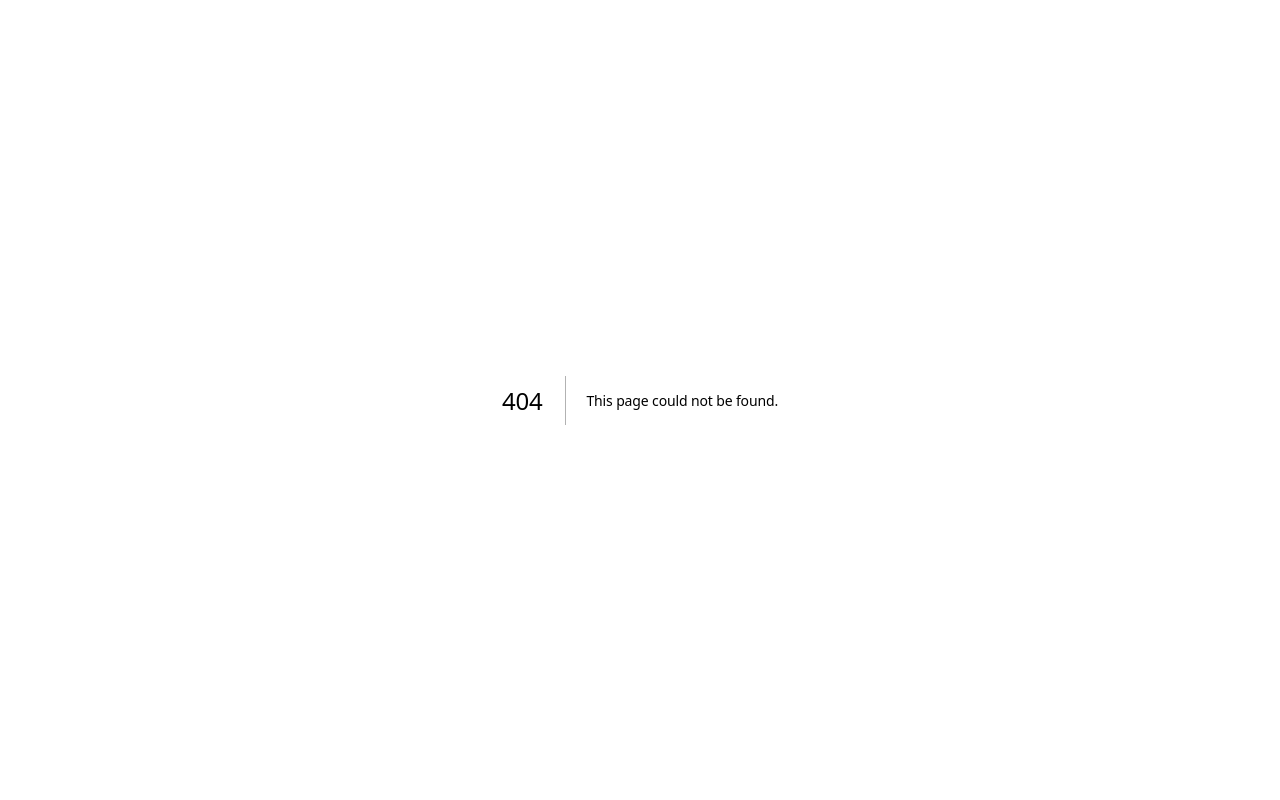
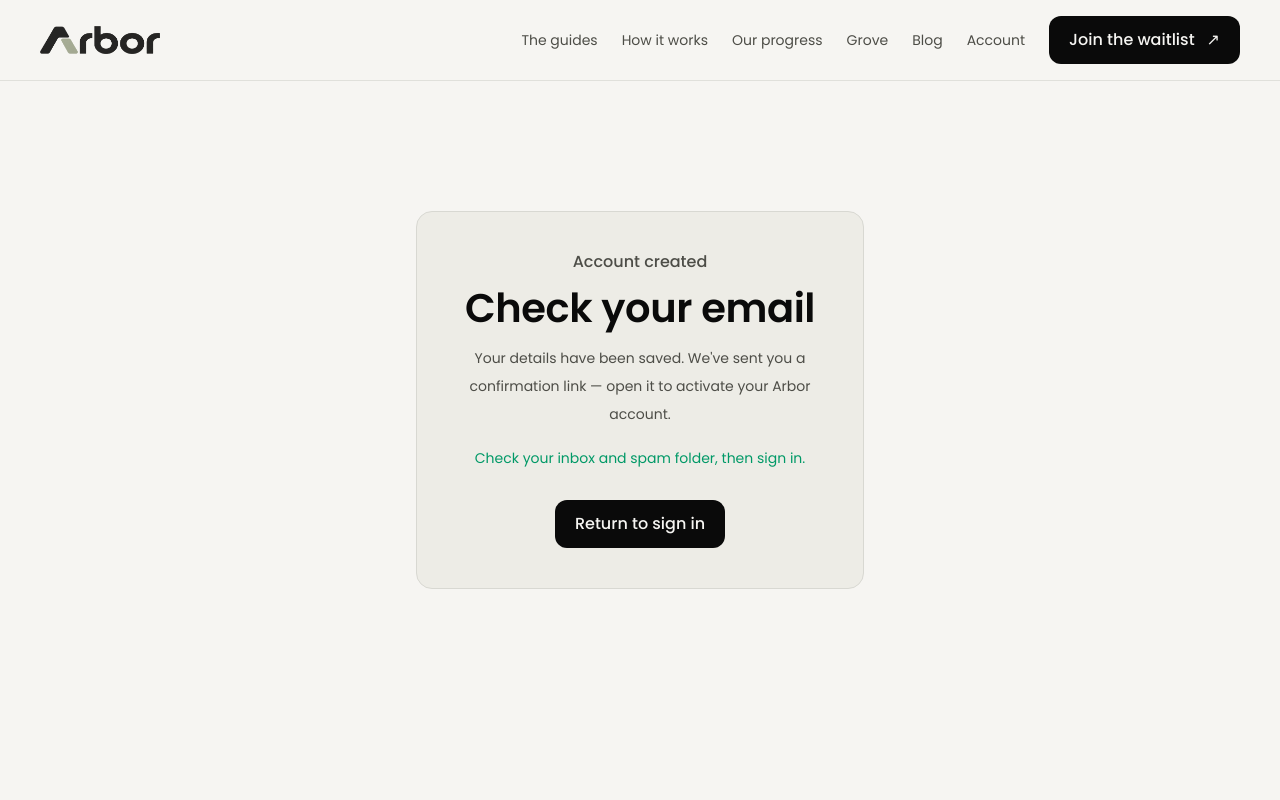
Before and after one commit to vinc3parker/arbor-website, a Next.js app: page /auth/confirmation in a window 1280 px wide. Before the commit this address had no page. Shown: the top 800 px of the page. Built offline with nearby package versions, Linux system fonts and the light colour scheme.

Commit message:
Redirect website signups to confirmation page

```diff
--- /dev/null
+++ b/src/app/auth/confirmation/page.tsx
@@ -0,0 +1,33 @@
+import Link from "next/link";
+import { Footer } from "@/components/Footer";
+import { Navbar } from "@/components/Navbar";
+
+export const metadata = {
+  title: "Check your email — Arbor",
+  robots: { index: false, follow: false },
+};
+
+export default function WebsiteSignupConfirmationPage() {
+  return (
+    <main className="min-h-screen bg-bg text-fg">
+      <Navbar />
+      <section className="mx-auto flex min-h-screen max-w-6xl flex-col items-center justify-center px-4 py-28 sm:px-8">
+        <div className="w-full max-w-md ui-surface p-8 text-center sm:p-10" role="status">
+          <p className="ui-kicker">Account created</p>
+          <h1 className="ui-title">Check your email</h1>
+          <p className="mt-3 text-sm leading-7 text-fg-2">
+            Your details have been saved. We&apos;ve sent you a confirmation link —
+            open it to activate your Arbor account.
+          </p>
+          <p className="mt-4 text-sm leading-7 text-emerald-600 dark:text-emerald-400">
+            Check your inbox and spam folder, then sign in.
+          </p>
+          <Link href="/login" className="mt-7 ui-primary">
+            Return to sign in
+          </Link>
+        </div>
+      </section>
+      <Footer />
+    </main>
+  );
+}
--- a/src/app/login/actions.ts
+++ b/src/app/login/actions.ts
@@ -71,6 +71,7 @@ export async function signup(
     password,
     options: {
       emailRedirectTo: `${origin}/auth/confirm`,
+      data: { arbor_profile: parsed.profile },
     },
   });
 
@@ -81,10 +82,7 @@ export async function signup(
   // If email confirmation is enabled, no session is returned yet.
   if (!data.session) {
     await savePendingSignupProfile({ email, profile: parsed.profile });
-    return {
-      message:
-        "Check your inbox to confirm your email address, then sign in.",
-    };
+    redirect("/auth/confirmation");
   }
 
   if (!data.user) {
```
